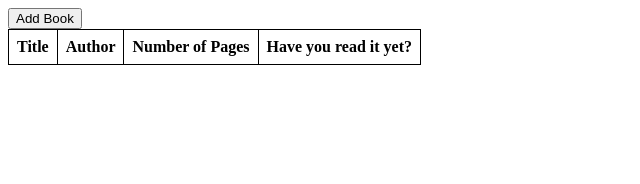
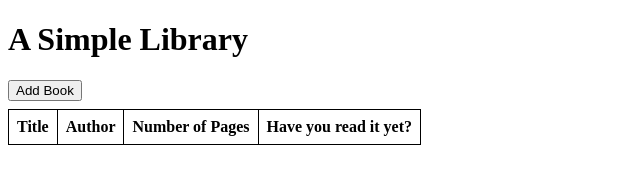
Before and after one commit to noahlazenby/library, a plain HTML site: page index.html in a window 1280 px wide. Shown: the whole page, without its empty margins (0-640 px from the left). Drawn offline with Linux system fonts and the light colour scheme.

Commit message:
updated readme and styling

```diff
--- a/index.html
+++ b/index.html
@@ -8,6 +8,7 @@
 </head>
 <body>
     <div class="container">
+        <h1>A Simple Library</h1>
         <dialog id="bookForm">
             <form>
                 <p>
--- a/style.css
+++ b/style.css
@@ -7,3 +7,7 @@ table, th, td {
 th, td {
     padding: 0.5rem;
 }
+
+#addBook {
+    margin-bottom: 0.5rem;
+}
```
Also changed, not shown: 1 other file.
